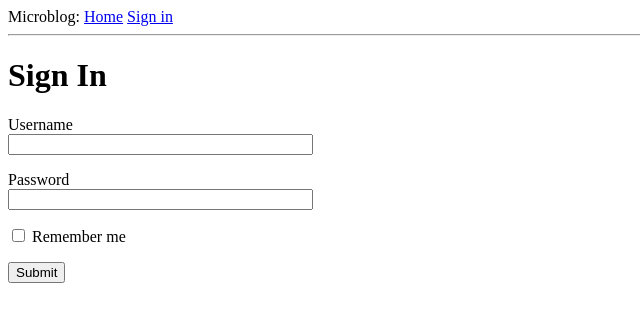
After one commit to agalkin86/Flask-microblog, a Flask app: template app/templates/login.html in a window 1280 px wide. The commit adds this page. Shown: the top 322 px of the page, without its empty margins (0-640 px from the left). Run offline with Flask 2, Linux system fonts and the light colour scheme; the template is opened without the code that fills it: most values are stand-ins (such as "Sample title", 1, 10 or a date in 2020); form fields are guessed from the names that the template uses.

Commit message:
add templates formlogin+base/добавление шадлона формы входа и редактирование базового шаблона

```diff
--- a/app/templates/base.html
+++ b/app/templates/base.html
@@ -8,7 +8,9 @@
     </head>
     <body>
         <div>
-            Microblog: <a href="/index">Home</a>
+            Microblog:
+            <a href="/index">Home</a>
+            <a href="/login">Sign in</a>
         </div>
         <hr>
         {% block content %} {% endblock %}
--- /dev/null
+++ b/app/templates/login.html
@@ -0,0 +1,22 @@
+{% extends "base.html" %}
+
+{% block content%}
+    <h1>Sign In</h1>
+    <form action="" method="post" novalidate>
+        {{ form.hidden_tag() }}
+        <p>
+            {{ form.username.label }} <br>
+            {{ form.username(size=35) }}
+        </p>
+        <p>
+            {{ form.password.label }} <br>
+            {{ form.password(size=35) }}
+        </p>
+        <p>
+            {{ form.remember_me() }} {{ form.remember_me.label }}
+        </p>
+        <p>
+            {{ form.submit() }}
+        </p>
+    </form>
+{% endblock %}
```
